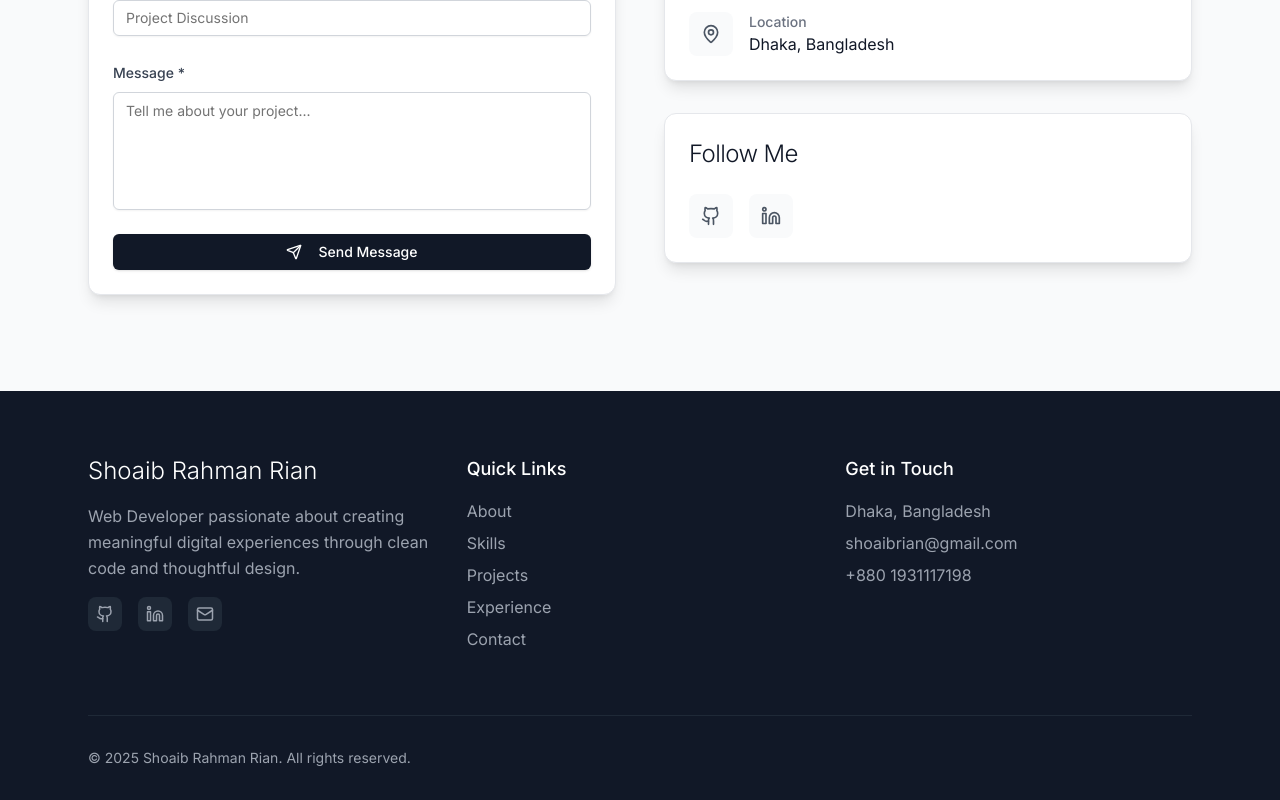
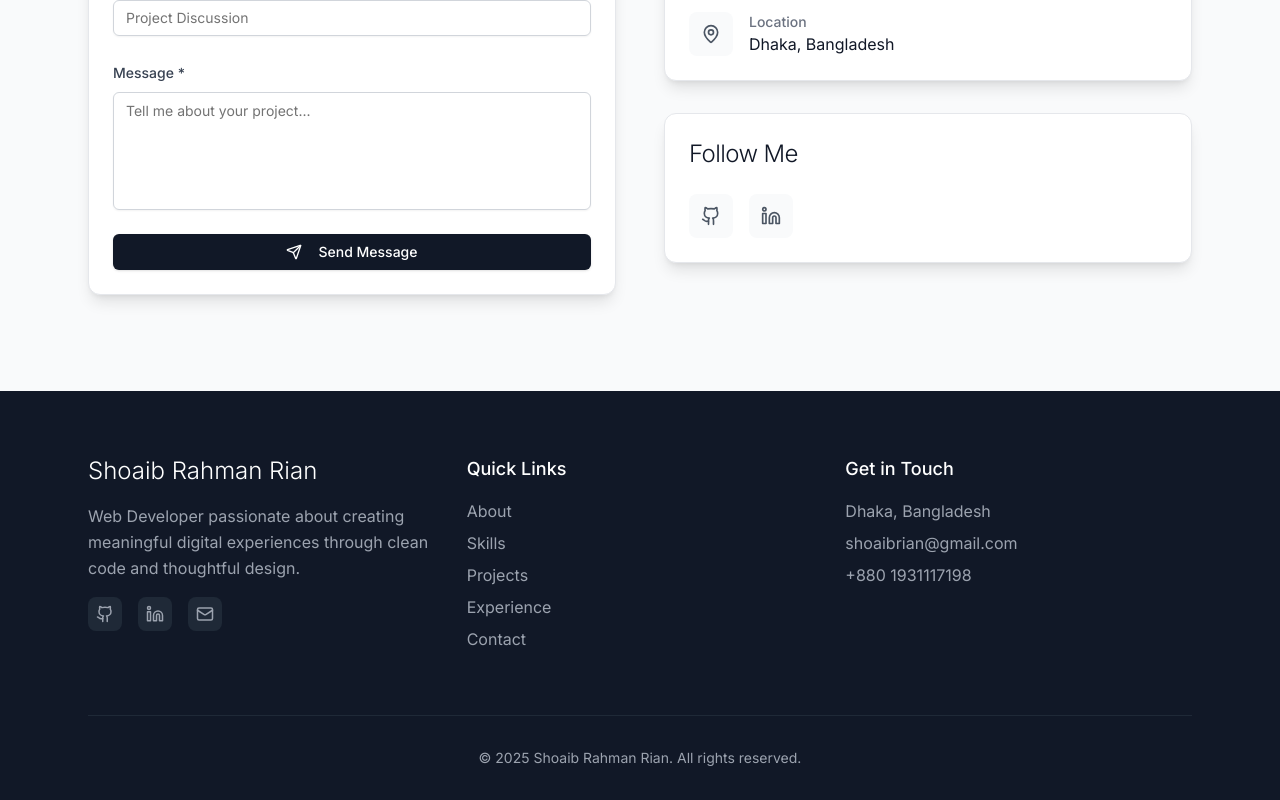
Before and after one commit to shoaibrrian/shoaib-rahman-rian-portfolio, a React (Create React App) app: page / in a window 1280 px wide. Shown: the part 5508-6308 px from the top of the page. Built offline with nearby package versions, Linux system fonts and the light colour scheme.

Commit message:
fix footer

```diff
--- a/src/components/Footer.jsx
+++ b/src/components/Footer.jsx
@@ -92,7 +92,7 @@ const Footer = ({ data }) => {
 
         {/* Bottom Section */}
         <div className="py-8 border-t border-gray-800">
-          <div className="flex flex-col sm:flex-row items-center justify-between text-gray-400 text-sm">
+          <div className="flex flex-col sm:flex-row items-center justify-center text-gray-400 text-sm">
             <p>
               © {currentYear} {data.name}. All rights reserved.
             </p>
```
